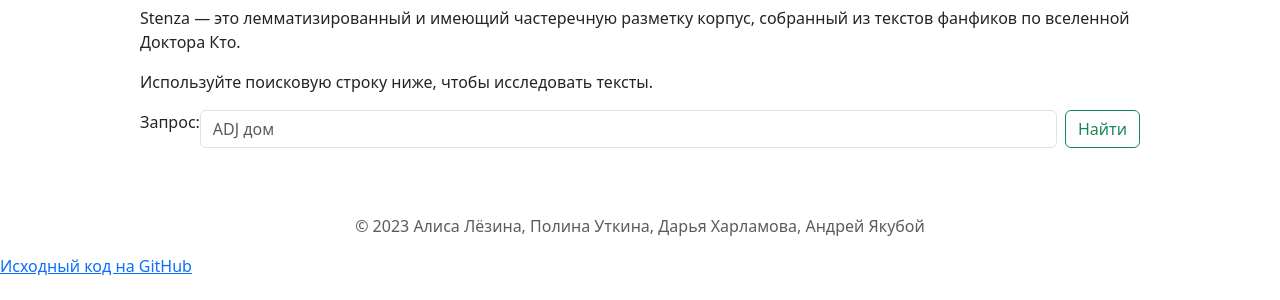
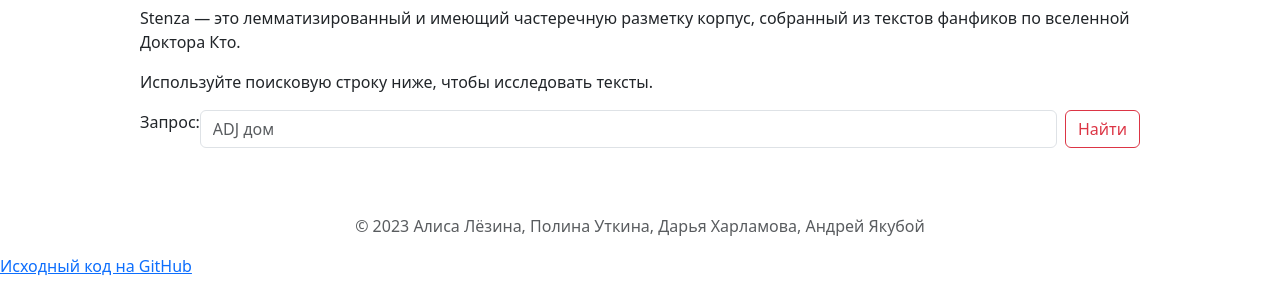
Before and after one commit to Futyn-Maker/stenza_corpus, a Flask app: page / in a window 1280 px wide. Shown: the part 202-502 px from the top of the page. Run offline with Flask 3, Linux system fonts and the light colour scheme.

Commit message:
Design changes

```diff
--- a/app/templates/index.html
+++ b/app/templates/index.html
@@ -22,7 +22,7 @@
             <form role="form" action="/results" method="GET" class="d-flex">
               <label for="query" class="form-label">Запрос:</label>
               <input name="query" id="query" class="form-control me-2" type="search" placeholder="ADJ дом" />
-              <input class="btn btn-outline-success" type="submit" value="Найти" />
+              <input class="btn btn-outline-danger" type="submit" value="Найти" />
             </form>
           </div>
         </div>
```
